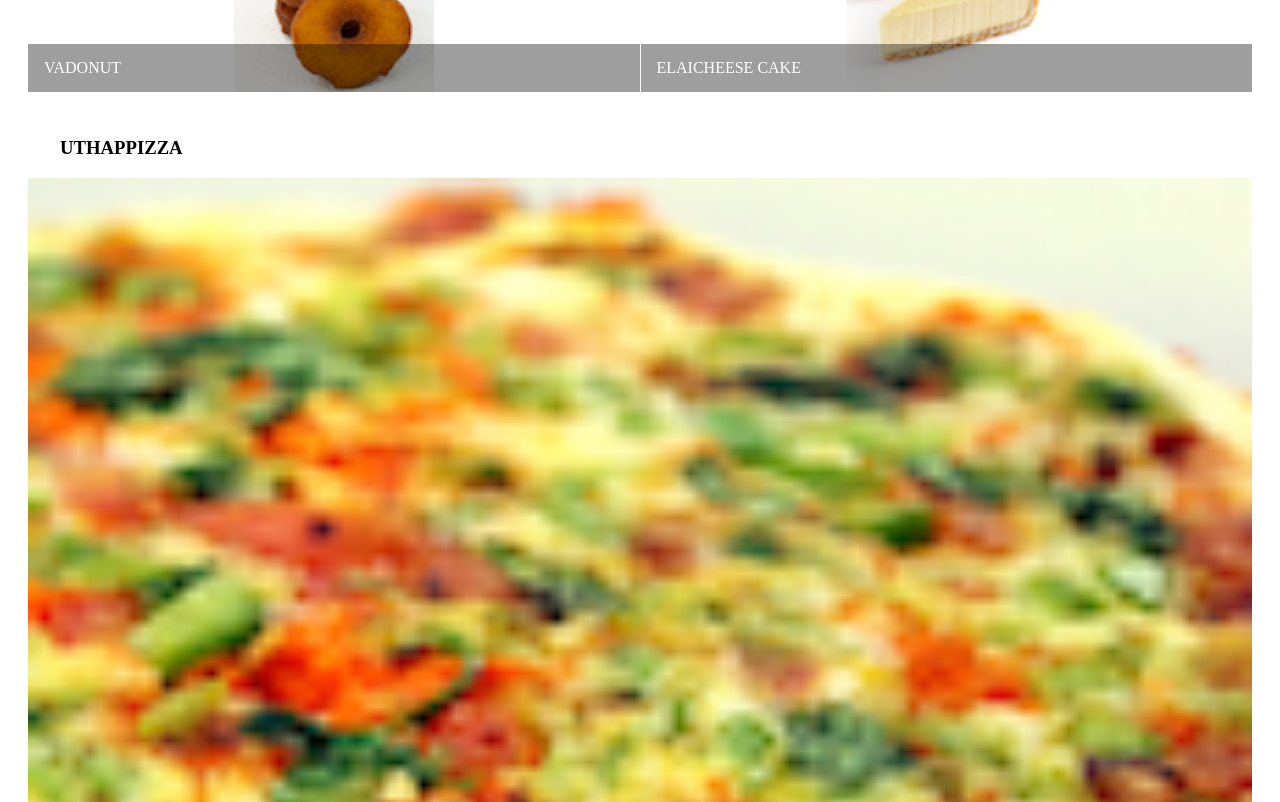
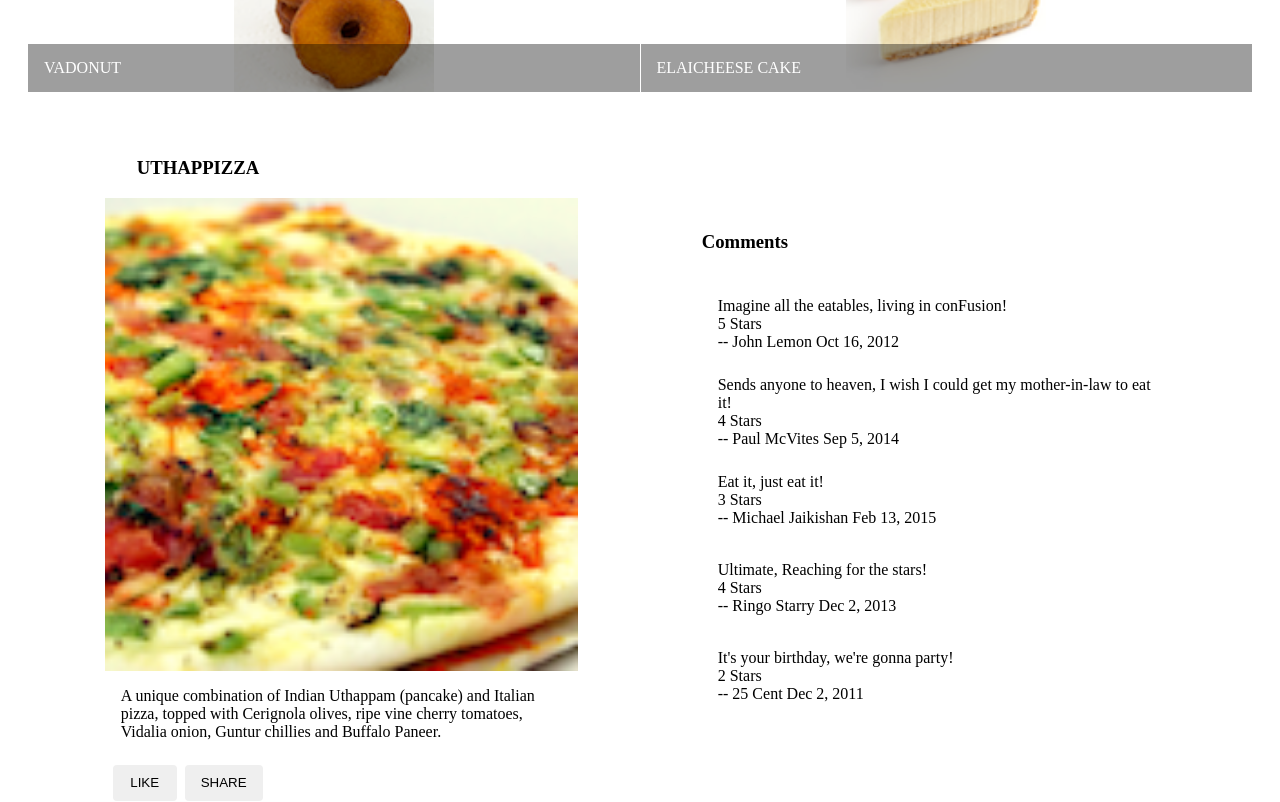
Before and after one commit to aaronvanzyl/fsw-angular, an Angular app: page / in a window 1280 px wide. Shown: the part 480-1282 px from the top of the page. Built offline with nearby package versions, Linux system fonts and the light colour scheme.

Commit message:
Move dishdetail to separate component

```diff
--- a/src/app/app.module.ts
+++ b/src/app/app.module.ts
@@ -10,11 +10,13 @@
 import { MatGridListModule } from '@angular/material/grid-list';
 import { MatCardModule } from '@angular/material/card';
 import { MatButtonModule } from '@angular/material/button';
+import { DishdetailComponent } from './dishdetail/dishdetail.component';
 
 @NgModule({
   declarations: [
     AppComponent,
-    MenuComponent
+    MenuComponent,
+    DishdetailComponent
   ],
   imports: [
     BrowserModule,
--- /dev/null
+++ b/src/app/dishdetail/dishdetail.component.html
@@ -0,0 +1,32 @@
+<div class="container" fxLayout="row" fxLayout.sm="column" fxLayout.xs="column"
+  fxLayoutAlign.gt-md="space-around center" fxLayoutGap="10px" fxLayoutGap.xs="0">
+  <div fxFlex="40" *ngIf="dish">
+    <mat-card>
+      <mat-card-header>
+        <mat-card-title>
+          <h3>{{dish.name | uppercase}}</h3>
+        </mat-card-title>
+      </mat-card-header>
+      <img mat-card-image src="{{dish.image}}">
+      <mat-card-content>
+        <p>
+          {{dish.description}}
+        </p>
+      </mat-card-content>
+      <mat-card-actions>
+        <button mat-button>LIKE</button>
+        <button mat-button>SHARE</button>
+      </mat-card-actions>
+    </mat-card>
+  </div>
+  <div fxFlex="40" *ngIf="dish">
+    <h3>Comments</h3>
+    <mat-list>
+      <mat-list-item *ngFor="let comment of dish.comments">
+        <h4 matLine>{{comment.comment}}</h4>
+        <p matLine>{{comment.rating}} Stars</p>
+        <p matLine>-- {{comment.author}} {{comment.date | date}}</p>
+      </mat-list-item>
+    </mat-list>
+  </div>
+</div>
--- /dev/null
+++ b/src/app/dishdetail/dishdetail.component.ts
@@ -0,0 +1,57 @@
+import { Component, OnInit } from '@angular/core';
+const DISH = {
+  id: '0',
+  name: 'Uthappizza',
+  image: '/assets/images/uthappizza.png',
+  category: 'mains',
+  featured: true,
+  label: 'Hot',
+  price: '4.99',
+  // tslint:disable-next-line:max-line-length
+  description: 'A unique combination of Indian Uthappam (pancake) and Italian pizza, topped with Cerignola olives, ripe vine cherry tomatoes, Vidalia onion, Guntur chillies and Buffalo Paneer.',
+  comments: [
+       {
+           rating: 5,
+           comment: 'Imagine all the eatables, living in conFusion!',
+           author: 'John Lemon',
+           date: '2012-10-16T17:57:28.556094Z'
+       },
+       {
+           rating: 4,
+           comment: 'Sends anyone to heaven, I wish I could get my mother-in-law to eat it!',
+           author: 'Paul McVites',
+           date: '2014-09-05T17:57:28.556094Z'
+       },
+       {
+           rating: 3,
+           comment: 'Eat it, just eat it!',
+           author: 'Michael Jaikishan',
+           date: '2015-02-13T17:57:28.556094Z'
+       },
+       {
+           rating: 4,
+           comment: 'Ultimate, Reaching for the stars!',
+           author: 'Ringo Starry',
+           date: '2013-12-02T17:57:28.556094Z'
+       },
+       {
+           rating: 2,
+           comment: 'It\'s your birthday, we\'re gonna party!',
+           author: '25 Cent',
+           date: '2011-12-02T17:57:28.556094Z'
+       }
+   ]
+};
+@Component({
+  selector: 'app-dishdetail',
+  templateUrl: './dishdetail.component.html',
+  styleUrls: ['./dishdetail.component.scss']
+})
+export class DishdetailComponent implements OnInit {
+  dish = DISH;
+  constructor() { }
+
+  ngOnInit() {
+  }
+
+}
--- a/src/app/menu/menu.component.html
+++ b/src/app/menu/menu.component.html
@@ -17,22 +17,5 @@
       </mat-grid-tile>
     </mat-grid-list>
   </div>
-  <div fxFlex *ngIf="selectedDish">
-    <mat-card>
-      <mat-card-header>
-        <mat-card-title>
-          <h3>{{selectedDish.name | uppercase}}</h3>
-        </mat-card-title>
-      </mat-card-header>
-      <img mat-card-image src={{selectedDish.image}} alt={{selectedDish.name}}>
-      <mat-card-content>
-        <p>{{selectedDish.description}}
-        </p>
-      </mat-card-content>
-      <mat-card-actions>
-        <button mat-button>LIKE</button>
-        <button mat-button>SHARE</button>
-      </mat-card-actions>
-    </mat-card>
-  </div>
+  <app-dishdetail></app-dishdetail>
 </div>
```
Also changed, not shown: src/app/dishdetail/dishdetail.component.scss (added), 1 other file (tests, documents, lock files or other folders).
